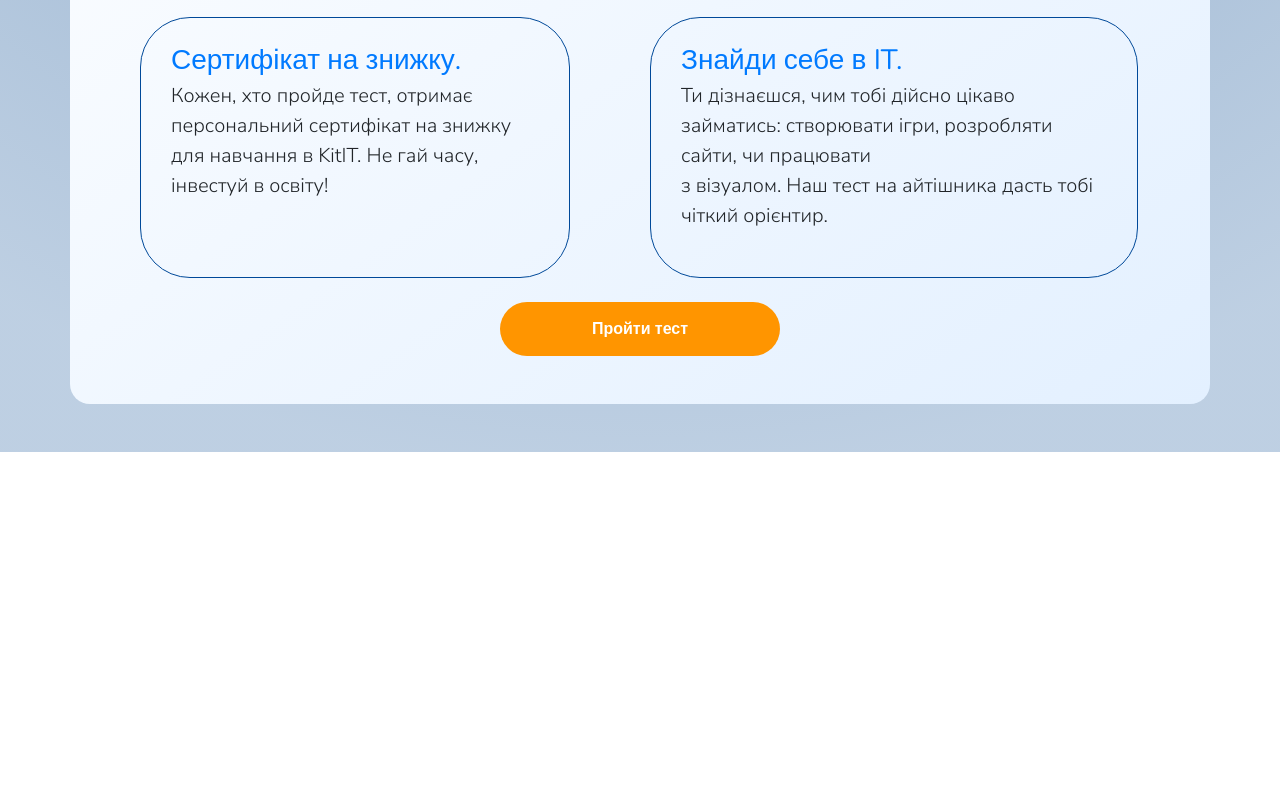
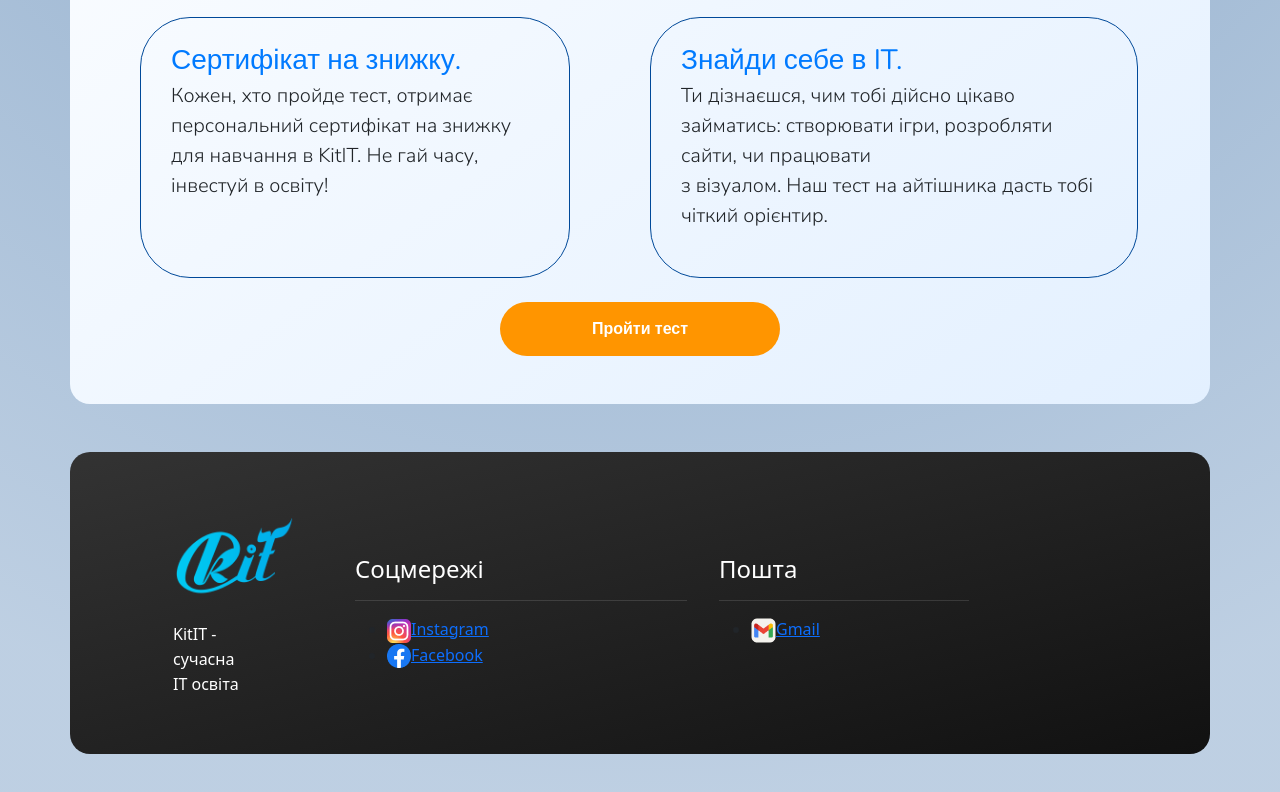
Before and after one commit to cool-oladick/KitIT, a plain HTML site: page index.html in a window 1280 px wide. Shown: the part 1938-2730 px from the top of the page. Before the commit the page ends 2390 px from the top, so only its background shows below. Drawn offline with nearby package versions, Linux system fonts and the light colour scheme.

Commit message:
footer 1

```diff
--- a/index.html
+++ b/index.html
@@ -51,7 +51,7 @@
         </nav>
     </header>
     <div id="header" class="container px-5"
-        style="  background: linear-gradient( to bottom right,#FFFFFF 0%,#E3F0FF 100% ); width: 1150px; border-radius: 20px;">
+        style="  background: linear-gradient( to bottom right,#FFFFFF 0%,#E3F0FF 100% ); max-width: 1150px; border-radius: 20px;">
         <div class="row gx-7 align-items-center justify-content-center">
             <div id="width-header" class="col-lg-8 col-xl-7 col-xxl-5">
                 <div class="my-5 text-center text-xl-start">
@@ -74,10 +74,14 @@
                     </div>
                 </div>
                 <div class="img-header">
-                    <div class="img-header-box"><img src="./images/Gemini_Generated_Image_3shvoj3shvoj3shv (2).png" alt=""></div>
-                    <div class="img-header-box"><img src="./images/Gemini_Generated_Image_3shvoj3shvoj3shv (3).png" alt=""></div>
-                    <div class="img-header-box"><img src="./images/Gemini_Generated_Image_3shvoj3shvoj3shv (4).png" alt=""></div>
-                    <div class="img-header-box"><img src="./images/Gemini_Generated_Image_3shvoj3shvoj3shv (5).png" alt=""></div>
+                    <div class="img-header-box"><img src="./images/Gemini_Generated_Image_3shvoj3shvoj3shv (2).png"
+                            alt=""></div>
+                    <div class="img-header-box"><img src="./images/Gemini_Generated_Image_3shvoj3shvoj3shv (3).png"
+                            alt=""></div>
+                    <div class="img-header-box"><img src="./images/Gemini_Generated_Image_3shvoj3shvoj3shv (4).png"
+                            alt=""></div>
+                    <div class="img-header-box"><img src="./images/Gemini_Generated_Image_3shvoj3shvoj3shv (5).png"
+                            alt=""></div>
                 </div>
             </div>
         </div>
@@ -86,7 +90,7 @@
 
 
     <main>
-        <div id="block-how" class="container-main-how-it-works container p-5 my-5"
+        <div id="block-how" class="container-blocks container p-5 my-5"
             style="background: rgba(255, 255, 255, 0.7); width: 1150px; border-radius: 50px;">
             <h2 style="font-size: 35px; font-family:Nunito, sans-serif;
 ;">Як працює тест? Це просто!</h2>
@@ -109,7 +113,7 @@
             </div>
         </div>
 
-        <div class="container-main-how-it-works container p-5 my-5"
+        <div class="container-blocks container p-5 my-5"
             style="  background: linear-gradient( to bottom right,#FFFFFF 0%,#E3F0FF 100% ); width: 1150px; border-radius: 20px;">
             <section class="what-will-you-get">
                 <h2 class="what-will-you-get__title">Що ти отримаєш після тесту?</h2>
@@ -141,96 +145,23 @@
         </div>
     </main>
 
-
-
-
-</body>
-
-</html>
-
-
-<!-- <header class="hero">
-        <nav class="nav">
-            <a href="index.html"><img src="./images/logo_kit_w.png" alt="logo"></a>
-            <ul>
-                <li><a href="#">Головна</a></li>
-                <li><a href="#">Про нас</a></li>
-                <li><a href="#">Тест</a></li>
-                <li><a href="#" class="btn btn-nav">Пройти тест</a></li>
-            </ul>
-        </nav>
-
-        <div class="hero-content">
-            <h1>Яка IT-професія підходить саме тобі?</h1>
-            <h2>Не втрачай час! Зроби перший <br> крок до IT-кар'єри, <br> яка принесе тобі не лише гроші, <br> а й задоволення.</h2>
-            <p>У світі, що змінюється щодня, важливо обрати <br> справу, <br>
-                яка буде затребуваною завжди. Наш безкоштовний профорієнтаційний тест допоможе знайти своє <br>
-                місце у світі технологій.</p>
-            <div class="buttons">
-                <a href="#" class="btn">Пройти тест <br> для себе</a>
-                <a href="#" class="btn btn-two">Підібрати курс <br> для дитини</a>
-            </div>
-        </div>
-        <div class="hero-img">
-            <img src="./images/imgchild.png" alt="">
-        </div>
-    </header>
-    <main>
-        <section class="how-it-works">
-            <h2 class="how-it-works__title">Як працює тест? Це просто!</h2>
-            <div class="how-it-works__blocks">
-                <article class="how-it-works__block how-it-works__block--one">
-                    <img src="./images/icon1.png" alt="icon">
-                    <h3>Обери свій тест.</h3>
-                    <p>Вибери, для кого тест — для <br> себе, чи для своєї дитини.</p>
-                </article>
-                <article class="how-it-works__block how-it-works__block--two">
-                    <img src="./images/icon2.png" alt="icon">
-                    <h3>Відповідай на запитання.</h3>
-                    <p>Дай відповіді на 10 простих, але <br> важливих запитань про твої <br> інтереси та захоплення.</p>
-                </article>
-                <article class="how-it-works__block how-it-works__block--three">
-                    <img src="./images/icon3.png" alt="icon">
-                    <h3>Отримай результат <br> та сертифікат.</h3>
-                    <p>Дізнайся, яка сфера IT тобі ближча, та <br> отримай знижку на навчання в KitIT.</p>
-                </article>
-            </div>
-        </section>
-
-        <section class="what-will-you-get">
-            <h2 class="what-will-you-get__title">Що ти отримаєш після тесту?</h2>
-            <div class="what-will-you-get__blocks">
-                <article class="what-will-you-get__block what-will-you-get__block--one">
-                    <h3>Отримайте орієнтир для <br> майбутнього дитини.</h3>
-                    <p>Ви отримаєте рекомендації щодо курсу програмування, який ідеально підійде вашому <br> синові чи
-                        доньці, враховуючи їхні схильності.  Це перший крок до її успішної кар'єри.</p>
-                </article>
-                <article class="what-will-you-get__block what-will-you-get__block--two">
-                    <h3>Сертифікат на знижку.</h3>
-                    <p>Кожен, хто пройде тест, отримає персональний сертифікат на знижку для навчання в KitIT. Не гай
-                        часу, інвестуй в освіту!</p>
-                </article>
-                <article class="what-will-you-get__block what-will-you-get__block--three">
-                    <h3>Знайди себе в IT.</h3>
-                    <p>Ти дізнаєшся, чим тобі дійсно цікаво займатись: створювати ігри, розробляти сайти, чи працювати <br> з
-                        візуалом. Наш тест на айтішника дасть тобі <br> чіткий орієнтир.</p>
-                </article>
-            </div>
-        </section>
-    </main>
     <footer>
+        <div class="container-blocks container p-5 my-5"
+            style="  background: linear-gradient( to bottom right,#333333 0%,#222222 50%, #111111 100% ); width: 1150px; border-radius: 20px;">
             <div class="footer-logo">
                 <a href="./index.html">
                     <img src="./images/logo_kit_512.png" alt="logo" class="logo-footer">
                 </a>
-        </div>
+
                 <p class="footer-text">
                     KitIT -
                     сучасна
                     IT освіта
                 </p>
+            </div>
             <div class="footer__social">
                 <h4>Соцмережі </h4>
+                <hr>
                 <ul>
                     <li><a href="#"><img src="./images/icons_instagram.png" alt="">Instagram</a></li>
                     <li><a href="#"><img src="./images/logos_facebook.png" alt="">Facebook</a></li>
@@ -238,9 +169,14 @@
             </div>
             <div class="footer__contacts">
                 <h4>Пошта</h4>
+                <hr>
                 <ul>
                     <li><a href="#"><img src="./images/gmail.png" alt="">Gmail</a></li>
             </div>
+        </div>
+    </footer>
 
-        </div>
-    </footer> -->
+
+</body>
+
+</html>
--- a/style.css
+++ b/style.css
@@ -329,6 +329,50 @@ section.how-it-works .how-it-works__title {
     transition: 0.2s;
 }
 
+.footer-logo img {
+    width: 122px;
+}
+
+.footer-text {
+    width: 70px;
+    height: 68px;
+    color: #fff;
+    line-height: 25px;
+    font-weight: 400;
+}
+
+div.footer-logo {
+    width: 205px;
+    padding-left: 55px;
+}
+
+div.footer__social {
+    width: 332px;
+    padding-top: 55px;
+}
+
+div.footer__contacts {
+    width: 250px;
+    padding-top: 55px;
+}
+
+.footer__social h4,
+.footer__contacts h4 {
+    font-size: 24px;
+    color: #fff;
+}
+
+footer hr {
+    color: rgba(255, 255, 255, 0.5);
+}
+
+footer .container-blocks {
+    display: flex;
+    justify-content: flex-start;
+    align-items: flex-start;
+    gap: 2rem;
+}
+
 @media (max-width: 1200px) {
     #h1-header {
         line-height: 55px;
@@ -459,7 +503,7 @@ section.how-it-works .how-it-works__title {
 
     }
 
-    .container-main-how-it-works {
+    .container-blocks {
         margin: 0 auto !important;
         border-radius: 0 0 20px 20px !important;
     }
@@ -492,9 +536,11 @@ section.how-it-works .how-it-works__title {
         grid-template-columns: repeat(2, 1fr);
         gap: 15px;
     }
+
     .img-header-box {
         text-align: center;
     }
+
     .img-header-box img {
         width: 130px;
     }
```
Lines whose indentation alone changed are shown as unchanged.
